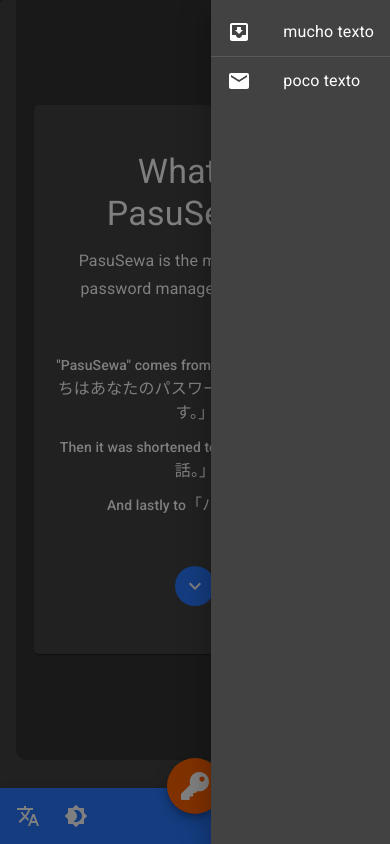
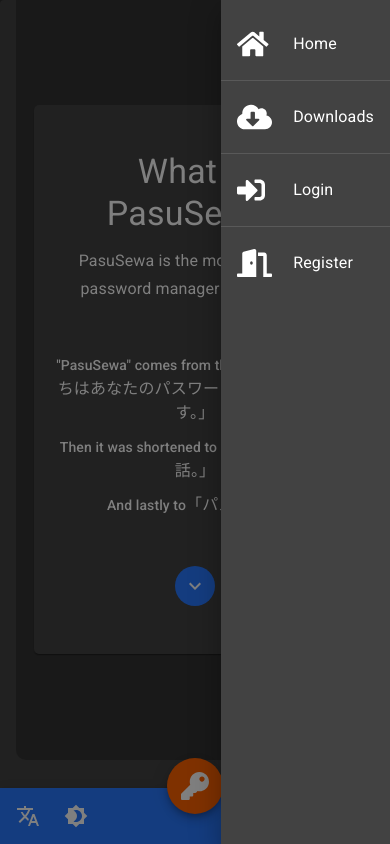
Before and after one commit to TheMrCorvy/Desktop-Frontend, a React (Create React App) app: page / in a window 390 px wide. Both pictures are taken after a click on the button 362 px from the left and 816 px from the top of the page. Shown: the top 844 px of the page. Built offline with nearby package versions, Linux system fonts and the light colour scheme.

Commit message:
added the buttons for the drawer on mobile & the logOut function is now working

```diff
--- a/src/components/MapRoutes.tsx
+++ b/src/components/MapRoutes.tsx
@@ -13,18 +13,15 @@ export default function RoutesComponent(props: { routes: RouteType[] }) {
 	const { token } = useSelector((state: RootState) => state.token)
 
 	const evaluateRoutes = (r: RouteType, i: number) => {
-		if (token !== null && r.guestOnly)
-		{
-			return <Redirect from={r.path} to="/home" key={i} />
-		} else if (r.requiresAuth)
-		{
+		if (token !== null && r.guestOnly) {
+			return <Redirect from={r.path} to="/my-account" key={i} />
+		} else if (r.requiresAuth) {
 			return token !== null ? (
 				<Route exact path={r.path} component={r.component} key={i} />
 			) : (
 				<Redirect from={r.path} to="/login" key={i} />
 			)
-		} else
-		{
+		} else {
 			return <Route exact path={r.path} component={r.component} key={i} />
 		}
 	}
--- a/src/components/Navbar/Drawer/index.tsx
+++ b/src/components/Navbar/Drawer/index.tsx
@@ -1,5 +1,7 @@
 import React, { FC } from "react"
+import { Link } from "react-router-dom"
 
+/************************************************************************************ mui related */
 import {
 	SwipeableDrawer,
 	List,
@@ -9,17 +11,40 @@ import {
 	ListItem,
 } from "@material-ui/core"
 
-import InboxIcon from "@material-ui/icons/MoveToInbox"
-import MailIcon from "@material-ui/icons/Mail"
+import { makeStyles } from "@material-ui/core/styles"
 
+/************************************************************************************ redux related */
 import { useSelector, useDispatch } from "react-redux"
 import { RootState } from "../../../redux/store"
+
 import { toggleDrawer } from "../../../redux/actions/drawerActions"
+import { logOut } from "../../../redux/actions/authTokenActions"
+
+import { translate } from "../../../lang"
+
+import { FontAwesomeIcon } from "@fortawesome/react-fontawesome"
+
+const useStyles = makeStyles({
+	link: {
+		textDecoration: "none",
+		color: "inherit",
+	},
+	listItem: {
+		paddingTop: 20,
+		paddingBottom: 20,
+	},
+})
 
 const Drawer: FC = () => {
 	const { open } = useSelector((state: RootState) => state.open)
 
+	const { token } = useSelector((state: RootState) => state.token)
+
+	const { lng } = useSelector((state: RootState) => state.lng)
+
 	const dispatch = useDispatch()
+
+	const classes = useStyles()
 
 	return (
 		<SwipeableDrawer
@@ -34,19 +59,80 @@ const Drawer: FC = () => {
 				onKeyDown={() => dispatch(toggleDrawer(false))}
 			>
 				<List>
-					<ListItem button>
+					<Link to="/" className={classes.link}>
+						<ListItem button className={classes.listItem}>
 							<ListItemIcon>
-							<InboxIcon />
+								<FontAwesomeIcon icon={["fas", "home"]} size="2x" />
 							</ListItemIcon>
-						<ListItemText primary="mucho texto" />
+							<ListItemText primary={translate("home", lng)} />
 						</ListItem>
+					</Link>
 					<Divider />
-					<ListItem>
+					<Link to="/downloads" className={classes.link}>
+						<ListItem button className={classes.listItem}>
 							<ListItemIcon>
-							<MailIcon />
+								<FontAwesomeIcon icon={["fas", "cloud-download-alt"]} size="2x" />
 							</ListItemIcon>
-						<ListItemText primary="poco texto" />
+							<ListItemText primary={translate("downloads", lng)} />
 						</ListItem>
+					</Link>
+					<Divider />
+					{!token ? (
+						<>
+							<Link to="/login" className={classes.link}>
+								<ListItem button className={classes.listItem}>
+									<ListItemIcon>
+										<FontAwesomeIcon icon={["fas", "sign-in-alt"]} size="2x" />
+									</ListItemIcon>
+									<ListItemText primary={translate("navbar_login_btn", lng)} />
+								</ListItem>
+							</Link>
+							<Divider />
+							<Link to="/register" className={classes.link}>
+								<ListItem button className={classes.listItem}>
+									<ListItemIcon>
+										<FontAwesomeIcon icon={["fas", "door-open"]} size="2x" />
+									</ListItemIcon>
+									<ListItemText primary={translate("navbar_register_btn", lng)} />
+								</ListItem>
+							</Link>
+						</>
+					) : (
+						<>
+							<Link to="/my-credentials" className={classes.link}>
+								<ListItem button className={classes.listItem}>
+									<ListItemIcon>
+										<FontAwesomeIcon icon={["fas", "lock"]} size="2x" />
+									</ListItemIcon>
+									<ListItemText
+										primary={translate("navbar_my_credentials_btn", lng)}
+									/>
+								</ListItem>
+							</Link>
+							<Divider />
+							<Link to="/my-account" className={classes.link}>
+								<ListItem button className={classes.listItem}>
+									<ListItemIcon>
+										<FontAwesomeIcon icon={["fas", "key"]} size="2x" />
+									</ListItemIcon>
+									<ListItemText
+										primary={translate("navbar_my_account_btn", lng)}
+									/>
+								</ListItem>
+							</Link>
+							<Divider />
+							<ListItem
+								button
+								className={classes.listItem}
+								onClick={() => dispatch(logOut())}
+							>
+								<ListItemIcon>
+									<FontAwesomeIcon icon={["fas", "sign-out-alt"]} size="2x" />
+								</ListItemIcon>
+								<ListItemText primary={translate("navbar_log_out_btn", lng)} />
+							</ListItem>
+						</>
+					)}
 				</List>
 			</div>
 		</SwipeableDrawer>
--- a/src/components/Navbar/index.tsx
+++ b/src/components/Navbar/index.tsx
@@ -70,6 +70,8 @@ const Navbar = () => {
 
 	const { lng } = useSelector((state: RootState) => state.lng)
 
+	const { token } = useSelector((state: RootState) => state.token)
+
 	const classes = useStyles()
 
 	const dispatch = useDispatch()
@@ -107,6 +109,8 @@ const Navbar = () => {
 
 							<TranslateButton className={classes.navbarItem} />
 
+							{!token ? (
+								<>
 									<Link to="/login" className={classes.link}>
 										<Button color="inherit" className={classes.navbarItem}>
 											{translate("navbar_login_btn", lng)}
@@ -118,6 +122,22 @@ const Navbar = () => {
 											{translate("navbar_register_btn", lng)}
 										</Button>
 									</Link>
+								</>
+							) : (
+								<>
+									<Link to="/my-credentials" className={classes.link}>
+										<Button color="inherit" className={classes.navbarItem}>
+											{translate("navbar_my_credentials_btn", lng)}
+										</Button>
+									</Link>
+
+									<Link to="/my-account" className={classes.link}>
+										<Button color="inherit" className={classes.navbarItem}>
+											{translate("navbar_my_account_btn", lng)}
+										</Button>
+									</Link>
+								</>
+							)}
 
 							<ToggleDarkTheme className={classes.navbarItem} />
 
--- a/src/lang/en.json
+++ b/src/lang/en.json
@@ -5,7 +5,8 @@
 	"navbar_login_btn": ["Login"],
 	"navbar_register_btn": ["Register"],
 	"navbar_my_credentials_btn": ["My Credentials"],
-	"navbar_my_account_btn": ["My Account"],
+	"navbar_my_account_btn": ["Dashboard"],
+	"navbar_log_out_btn": ["Log Out"],
 	"toggle_dark_theme": ["Toggle Dark Theme"],
 	"downloads": ["Downloads"],
 	"install": ["Install"],
--- a/src/lang/es.json
+++ b/src/lang/es.json
@@ -6,6 +6,7 @@
 	"navbar_register_btn": ["Registrarse"],
 	"navbar_my_credentials_btn": ["Mis Credenciales"],
 	"navbar_my_account_btn": ["Mi Cuenta"],
+	"navbar_log_out_btn": ["Cerrar Sesión"],
 	"toggle_dark_theme": ["Alternar Tema Oscuro"],
 	"downloads": ["Descargas"],
 	"install": ["Instalar"],
--- a/src/lang/jp.json
+++ b/src/lang/jp.json
@@ -5,7 +5,8 @@
 	"navbar_login_btn": ["ロッグイン"],
 	"navbar_register_btn": ["Register"],
 	"navbar_my_credentials_btn": ["My Credentials"],
-	"navbar_my_account_btn": ["My Account"],
+	"navbar_my_account_btn": ["Dashboard"],
+	"navbar_log_out_btn": ["ロッグアウト"],
 	"toggle_dark_theme": ["Toggle Dark Theme"],
 	"downloads": ["ダウンロード"],
 	"install": ["Install"],
--- a/src/redux/actions/authTokenActions.ts
+++ b/src/redux/actions/authTokenActions.ts
@@ -1,10 +1,17 @@
-import { AuthAction, AUTH_TOKEN } from "../types"
+import { AuthAction, LOG_IN, LOG_OUT } from "../types"
 
-export const authUser = (token: string): AuthAction => {
+export const logIn = (token: string): AuthAction => {
 	//we won't be setting the token on the local storage or anything
 	//it'll be stored just on the memory, and if the user refreshes the page, the session will be closed
 	return {
-		type: AUTH_TOKEN,
+		type: LOG_IN,
 		payload: token,
 	}
 }
+
+export const logOut = (): AuthAction => {
+	return {
+		type: LOG_OUT,
+		payload: null,
+	}
+}
--- a/src/redux/reducers/authTokenReducer.ts
+++ b/src/redux/reducers/authTokenReducer.ts
@@ -1,4 +1,4 @@
-import { AUTH_TOKEN, AuthAction, AuthTokenI } from "../types"
+import { LOG_IN, LOG_OUT, AuthAction, AuthTokenI } from "../types"
 
 const initialState: AuthTokenI = {
 	token: null,
@@ -6,7 +6,13 @@ const initialState: AuthTokenI = {
 
 const authTokenReducer = (state = initialState, action: AuthAction) => {
 	switch (action.type) {
-		case AUTH_TOKEN:
+		case LOG_IN:
+			return {
+				...state,
+				token: action.payload,
+			}
+
+		case LOG_OUT:
 			return {
 				...state,
 				token: action.payload,
--- a/src/redux/types.ts
+++ b/src/redux/types.ts
@@ -44,15 +44,16 @@ interface ToggleDrawerActionI {
 export type DrawerAction = ToggleDrawerActionI
 
 /******************************************************************************** auth token */
-export const AUTH_TOKEN = "AUTH_TOKEN"
+export const LOG_IN = "LOG_IN"
+export const LOG_OUT = "LOG_OUT"
 
 export interface AuthTokenI {
 	token: null | string
 }
 
 interface AuthActionI {
-	type: typeof AUTH_TOKEN
-	payload: null | string
+	type: typeof LOG_IN | typeof LOG_OUT
+	payload: string | null
 }
 
 export type AuthAction = AuthActionI
```
Also changed, not shown: src/App.tsx (+9 -1 lines). Lines whose indentation alone changed are shown as unchanged.
